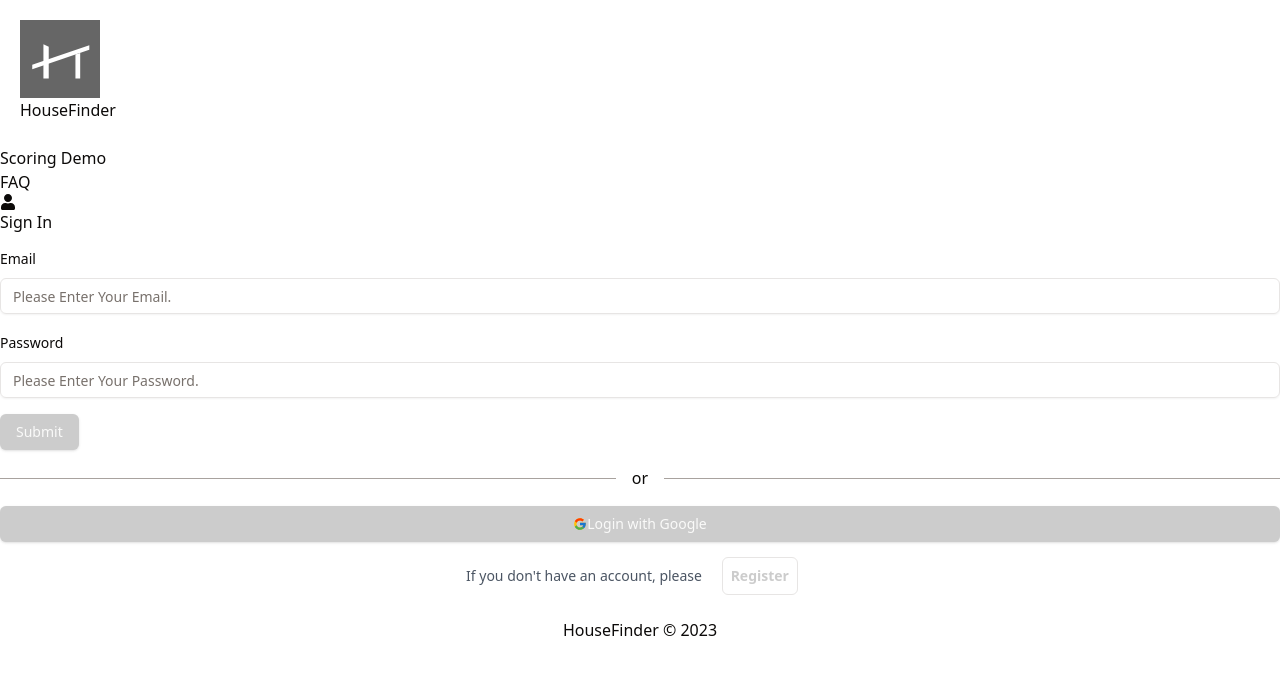
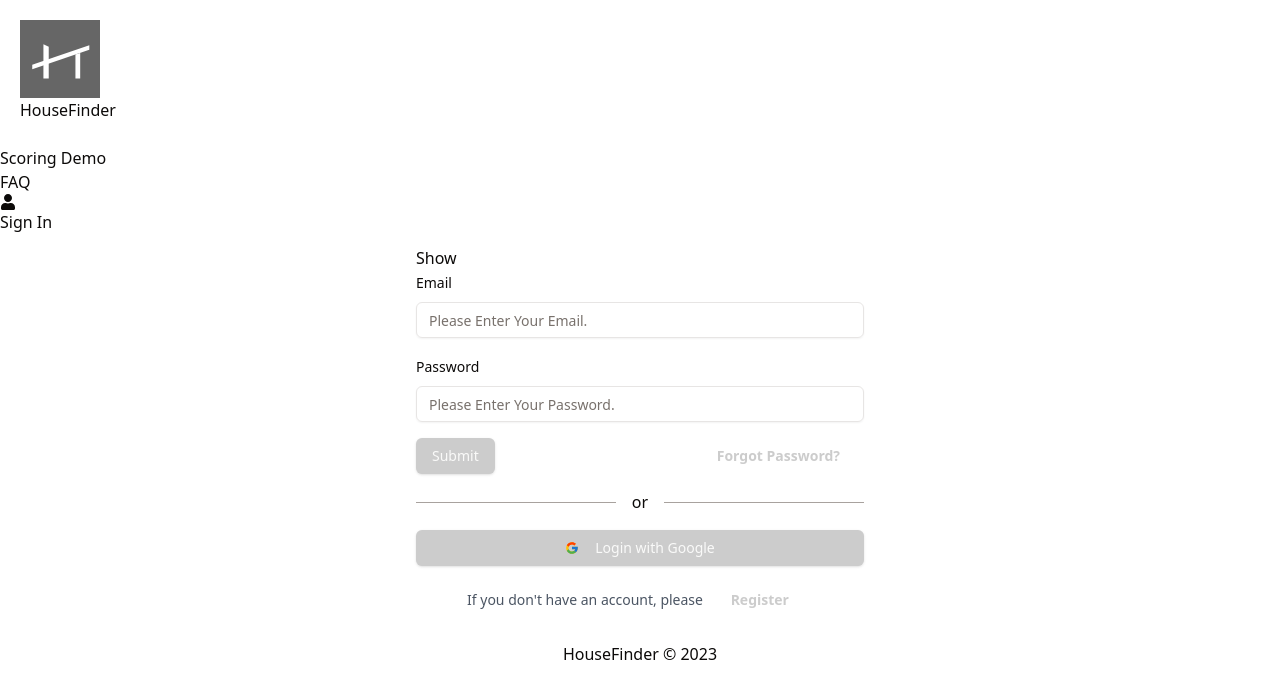
Before and after one commit to new-idea-machine/os-house-finder-app, a React (Vite) app in the folder frontendV2/: page /login in a window 1280 px wide. Shown: the top 698 px of the page. Built offline with nearby package versions, Linux system fonts and the light colour scheme; no server answers.

Commit message:
use compound component to share context of isShowPassword for children components

```diff
--- a/frontendV2/src/Router.tsx
+++ b/frontendV2/src/Router.tsx
@@ -5,13 +5,21 @@ import FAQScreen from '@pages/FAQScreen';
 import HomeScreen from '@pages/HomeScreen';
 import LoginScreen from '@pages/LoginScreen';
 import RegisterScreen from '@pages/RegisterScreen';
+import FormContainer from '@components/FormContainer';
 
 export default function Router() {
   return (
     <Routes>
       <Route index path="/" element={<HomeScreen />} />
       <Route path="/register" element={<RegisterScreen />} />
-      <Route path="/login" element={<LoginScreen />} />
+      <Route
+        path="/login"
+        element={
+          <FormContainer>
+            <FormContainer.LoginScreen />
+          </FormContainer>
+        }
+      />
       <Route path="/demo" element={<DemoScreen />} />
       <Route path="/faq" element={<FAQScreen />} />
     </Routes>
--- a/frontendV2/src/components/FormContainer.tsx
+++ b/frontendV2/src/components/FormContainer.tsx
@@ -1,4 +1,7 @@
-import { Container, Row, Col } from 'react-bootstrap';
+import LoginScreen from '@pages/LoginScreen';
+import React, { useState } from 'react';
+import { Button } from 'react-bootstrap';
+import { PasswordShowProvider } from '@/context/PasswordShowProvider';
 
 interface FormContainerProps {
   children: React.ReactNode;
@@ -6,14 +9,16 @@ interface FormContainerProps {
 
 function FormContainer({ children }: FormContainerProps) {
   return (
-    <Container>
-      <Row className="justify-content-md-center">
-        <Col xs={12} md={6}>
-          {children}
-        </Col>
-      </Row>
-    </Container>
+    <PasswordShowProvider>
+      <div className="container mx-auto px-4">
+        <div className="flex items-center justify-center">
+          <div className="w-full max-w-md">{children}</div>
+        </div>
+      </div>
+    </PasswordShowProvider>
   );
 }
 
+FormContainer.LoginScreen = LoginScreen;
+
 export default FormContainer;
--- a/frontendV2/src/components/GoogleLoginButton/GoogleLoginButton.tsx
+++ b/frontendV2/src/components/GoogleLoginButton/GoogleLoginButton.tsx
@@ -15,7 +15,11 @@ export default function GoogleLoginButton({
   };
 
   return (
-    <Button onClick={handleGoogleLogin} type="button" className="flex w-full">
+    <Button
+      onClick={handleGoogleLogin}
+      type="button"
+      className="flex w-full gap-4"
+    >
       {children}
     </Button>
   );
--- a/frontendV2/src/components/ui/form.tsx
+++ b/frontendV2/src/components/ui/form.tsx
@@ -94,7 +94,7 @@ const FormLabel = React.forwardRef<
     <Label
       ref={ref}
       // className={cn(error && "text-destructive", className)}
-      className={className}
+      className={cn(className)}
       htmlFor={formItemId}
       {...props}
     />
--- /dev/null
+++ b/frontendV2/src/context/PasswordShowProvider.tsx
@@ -0,0 +1,29 @@
+import React, { createContext, useState, useMemo } from 'react';
+
+export const PasswordShowContext = createContext({});
+
+export function PasswordShowProvider({
+  children,
+}: {
+  children: React.ReactNode;
+}) {
+  const [isPasswordShow, setIsPasswordShow] = useState<boolean>(false);
+  const [isConfirmPasswordShow, setIsConfirmPasswordShow] =
+    useState<boolean>(false);
+
+  const value = useMemo(
+    () => ({
+      isPasswordShow,
+      setIsPasswordShow,
+      isConfirmPasswordShow,
+      setIsConfirmPasswordShow,
+    }),
+    [isPasswordShow, isConfirmPasswordShow]
+  );
+
+  return (
+    <PasswordShowContext.Provider value={value}>
+      {children}
+    </PasswordShowContext.Provider>
+  );
+}
--- a/frontendV2/src/pages/LoginScreen.tsx
+++ b/frontendV2/src/pages/LoginScreen.tsx
@@ -1,4 +1,4 @@
-import { useEffect } from 'react';
+import React, { useContext, useEffect } from 'react';
 import { useNavigate, useLocation, Link } from 'react-router-dom';
 import { useAppSelector } from '@app/hooks';
 import useAuth from '@hooks/useAuth';
@@ -9,8 +9,8 @@ import {
   FormItem,
   FormLabel,
   FormMessage,
-  FormDescription,
 } from '@components/ui/form';
+import FormContainer from '@components/FormContainer';
 import { useForm } from 'react-hook-form';
 import { zodResolver } from '@hookform/resolvers/zod';
 import * as z from 'zod';
@@ -18,6 +18,7 @@ import { Input } from '@components/ui/input';
 import { Button } from '@components/ui/button';
 import GoogleLoginButton from '@components/GoogleLoginButton';
 import { FcGoogle } from 'react-icons/fc';
+import { PasswordShowContext } from '@/context/PasswordShowProvider';
 
 const loginFormSchema = z.object({
   email: z
@@ -46,6 +47,11 @@ function LoginScreen() {
 
   const { handleLogin, isLoginLoading } = useAuth();
 
+  const { isPasswordShow, setIsPasswordShow } = useContext(PasswordShowContext);
+
+  console.log('isPasswordShow', isPasswordShow);
+  console.log('setIsPasswordShow', setIsPasswordShow);
+
   const { search } = useLocation();
   const sp = new URLSearchParams(search);
   const redirect = sp.get('redirect') || '/';
@@ -70,6 +76,13 @@ function LoginScreen() {
   });
 
   return (
+    <>
+      <button
+        type="button"
+        onClick={() => setIsPasswordShow((preV: boolean) => !preV)}
+      >
+        {isPasswordShow ? 'Hide' : 'Show'}
+      </button>
       <Form {...form}>
         <form onSubmit={form.handleSubmit(onSubmit)} className="space-y-4">
           <FormField
@@ -79,11 +92,7 @@ function LoginScreen() {
               <FormItem>
                 <FormLabel>Email</FormLabel>
                 <FormControl>
-                <Input
-                  placeholder="Please Enter Your Email.
-"
-                  {...field}
-                />
+                  <Input placeholder="Please Enter Your Email." {...field} />
                 </FormControl>
                 <FormMessage />
               </FormItem>
@@ -96,21 +105,32 @@ function LoginScreen() {
               <FormItem>
                 <FormLabel>Password</FormLabel>
                 <FormControl>
+                  <>
                     <Input
-                  type="password"
+                      type={isPasswordShow ? 'text' : 'password'}
                       placeholder="Please Enter Your Password."
                       {...field}
                     />
+                    {/* <Button
+                      variant="link"
+                      onClick={() => setIsPasswordShow(true)}
+                    >
+                      {isPasswordShow ? 'Hide' : 'Show'}
+                    </Button> */}
+                  </>
                 </FormControl>
                 <FormMessage />
               </FormItem>
             )}
           />
-
+          <div className="flex justify-between">
             <Button type="submit" variant="default">
               {isLoginLoading ? (
                 <>
-              <svg className="mr-3 h-5 w-5 animate-spin" viewBox="0 0 24 24">
+                  <svg
+                    className="mr-3 h-5 w-5 animate-spin"
+                    viewBox="0 0 24 24"
+                  >
                     {' '}
                   </svg>
                   Loading
@@ -119,6 +139,15 @@ function LoginScreen() {
                 'Submit'
               )}
             </Button>
+            <Button variant="link">
+              <Link
+                to="/forgot-password"
+                className=" rounded-md p-2 font-bold hover:bg-gray-100 hover:underline"
+              >
+                Forgot Password?
+              </Link>
+            </Button>
+          </div>
         </form>
         <div className="mx-auto my-4 flex w-full items-center justify-evenly before:mr-4 before:block before:h-px before:flex-grow before:bg-stone-400 after:ml-4 after:block after:h-px after:flex-grow after:bg-stone-400">
           or
@@ -132,58 +161,14 @@ function LoginScreen() {
           <Button variant="link">
             <Link
               to="/register"
-            className="rounded-md border p-2 font-bold hover:bg-gray-100 hover:underline"
+              className="rounded-md p-2 font-bold hover:bg-gray-100 hover:underline"
             >
               Register
             </Link>
           </Button>
         </p>
       </Form>
-
-    // <div className="flex min-h-screen flex-col items-center justify-center bg-gray-50 py-6 sm:px-6 lg:px-8">
-    //   <div className="w-full max-w-md space-y-8">login</div>
-    // </div>
-    // <FormContainer>
-    //   <h1>Sign In</h1>
-    //   <Form onSubmit={submitHandler}>
-    //     <Form.Group controlId="email" className="my-3">
-    //       <Form.Control
-    //         type="email"
-    //         placeholder="Enter email"
-    //         value={email}
-    //         onChange={(e) => setEmail(e.target.value)}
-    //       />
-    //     </Form.Group>
-
-    //     <Form.Group controlId="password" className="my-3">
-    //       <Form.Control
-    //         type="password"
-    //         placeholder="Enter password"
-    //         value={password}
-    //         onChange={(e) => setPassword(e.target.value)}
-    //       />
-    //     </Form.Group>
-
-    //     <Button
-    //       type="submit"
-    //       variant="primary"
-    //       className="mt-3"
-    //       disabled={isLoginLoading}
-    //     >
-    //       Sign In
-    //     </Button>
-
-    //     {isLoginLoading && <Loader />}
-    //   </Form>
-    //   <Row className="py-3">
-    //     <Col>
-    //       New Customer?{' '}
-    //       <Link to={redirect ? `/register?redirect=${redirect}` : '/register'}>
-    //         Register
-    //       </Link>
-    //     </Col>
-    //   </Row>
-    // </FormContainer>
+    </>
   );
 }
 
--- a/frontendV2/vite.config.ts
+++ b/frontendV2/vite.config.ts
@@ -29,6 +29,7 @@ export default defineConfig({
       '@utils': path.resolve(__dirname, './src/utils'),
       '@constants': path.resolve(__dirname, './src/constants'),
       '@api': path.resolve(__dirname, './src/api'),
+      '@context': path.resolve(__dirname, './src/context'),
     },
   },
 });
```
Lines whose indentation alone changed are shown as unchanged.
